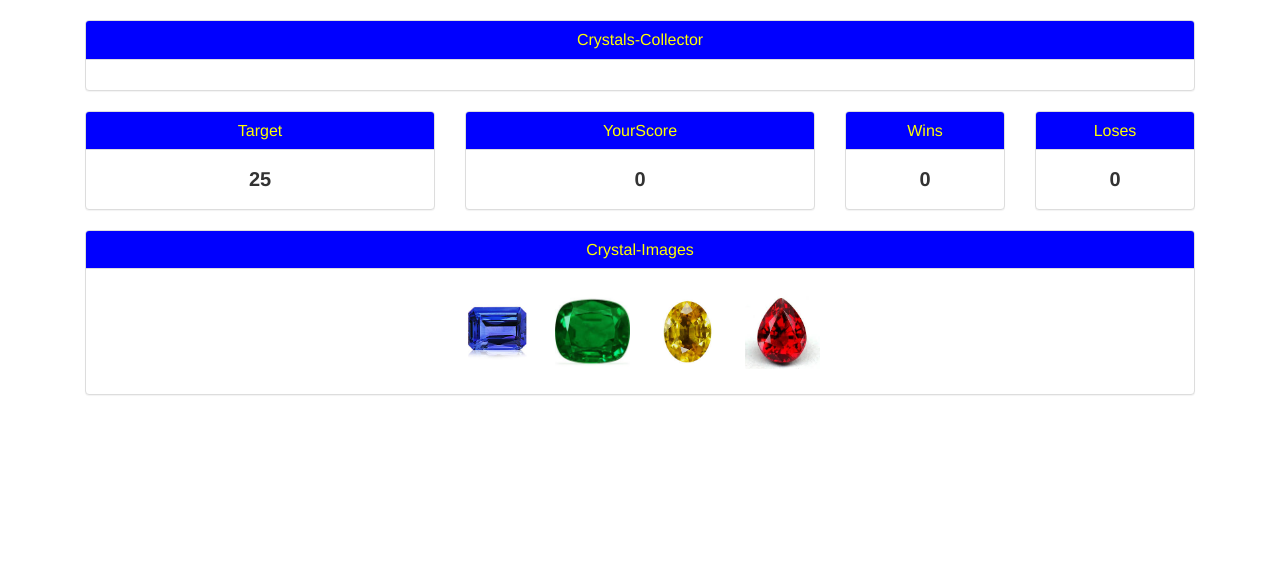
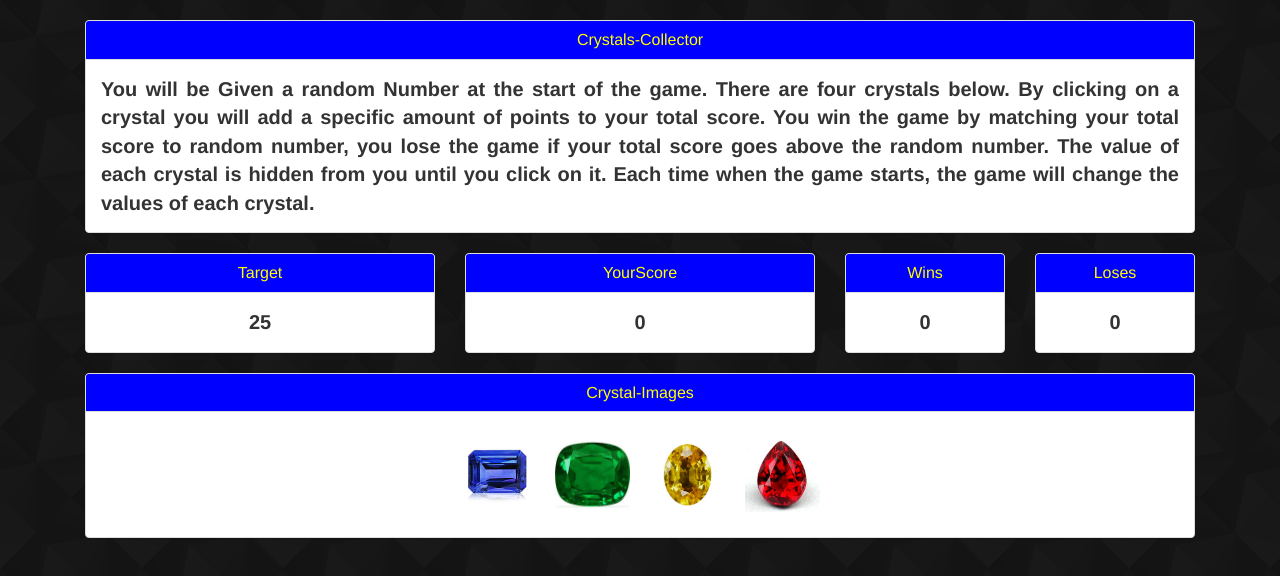
Before and after one commit to csrivatsava/week-4-game, a plain HTML site: page index.html in a window 1280 px wide. Drawn offline with nearby package versions, Linux system fonts and the light colour scheme.

Commit message:
Final changes after testing the Game code

```diff
--- a/assets/css/style.css
+++ b/assets/css/style.css
@@ -27,3 +27,9 @@
 	font-size: 20px;
 	font-weight: bold;
 }
+.crystalGameDescription{
+	text-align: justify;
+}
+body{
+	background-image: url(../images/diagmonds.png)
+}
--- a/assets/javascript/game.js
+++ b/assets/javascript/game.js
@@ -13,7 +13,6 @@ $( document ).ready(function() {
 
   gameUI();
 	targetNumber = targetNum(); // creating Target number.
-  console.log('document ready' + targetNumber)
 
   randomCrystalNum();
   $(".winsBody").text(wins)
@@ -24,16 +23,13 @@ $( document ).ready(function() {
 	    // Using the $(this) keyword specifies that we should be extracting the crystal value of the clicked crystal.
 	    // Using the .attr("data-crystalvalue") allows us to grab the value out of the "data-crystalvalue" attribute.
 	    // Since attributes on HTML elements are strings, we must convert it to an integer before adding to the counter
-	    console.log('onClick function')
 	    var crystalValue = ($(this).attr("data-crystalvalue"));
 	    crystalValue = parseInt(crystalValue);
-	    console.log(crystalValue);
+	    // console.log(crystalValue);
 	    // We then add the crystalValue to the user's "counter" which is a global variable.
 	    // Every click, from every crystal adds to the global counter.
 	    counter += crystalValue;
 	    // All of the same game win-lose logic applies. So the rest remains unchanged.
-	    console.log("New score: " + counter);
-	    console.log('targetNumber: ' + targetNumber)
 	    $(".userGuessNum").empty();
 	    $(".userGuessNum").text(counter);
 	    if (counter === targetNumber) {
@@ -45,6 +41,7 @@ $( document ).ready(function() {
         randomCrystalNum();
         $(".winsBody").text(wins)
         $(".losesBody").text(loses)
+        counter =0;
 	    }
 	    else if (counter >= targetNumber) {
         loses++;
@@ -55,59 +52,62 @@ $( document ).ready(function() {
         randomCrystalNum();
         $(".winsBody").text(wins)
         $(".losesBody").text(loses)
+        counter =0;
 	    }
 	});
-  // reset();
-
 });
 
+
+// function to reset.
 function reset(){
   counter =0;
-  $(".crystalImgBody").empty();
+
   $('.randomTarget').empty();
   $(".userGuessNum").empty();
   $(".winsBody").empty();
   $(".losesBody").empty();
   $(".userGuessNum").text(counter);
   $(".randomTarget").text(targetNumber);
-
-//  randomCrystalNum();
 }
 
 // Function to create a target number.
 function targetNum(){
    // reset();
     targetNumber = getRandomInt(19,120);
-
-    console.log('targetNum' + targetNumber)
    	return targetNumber;
 }
-// Function to create a random crystal number.
+// Function to create and assign a random crystal number.
 function randomCrystalNum(){
   reset();
   // We begin by expanding our array to include four options.
   var numberOptions = [9, 5, 3, 2];
-  //numberOptions.sort(function() { return 0.5 - Math.random() });
   numberOptions = shuffle(numberOptions);
-  // $(".container").append("<div id = \"crystals\">");
+
   // Next we create a for loop to create crystals for every numberOption.
+  for (var i = 0; i < numberOptions.length; i++) {
+    // For each iteration, we will update image crystal with a number
+    var img = '#img' + i
+    var imageCrystal = $(img)
+    // each crystal is given a data attribute and added the value to the attribute.
+    imageCrystal.attr("data-crystalvalue", numberOptions[i]);
+  }
+  // console.log(numberOptions)
+}
+function addCrystals(){
   var crystals = ['assets/images/Blue.jpg','assets/images/Emerald.jpg','assets/images/Yellow.jpg','assets/images/Ruby.jpg']
-  for (var i = 0; i < numberOptions.length; i++) {
+  for (var i = 0; i < crystals.length; i++) {
     // For each iteration, we will create an imageCrystal
     var imageCrystal = $("<img>");
     // First each crystal will be given the class ".crystal-image".
     // This will allow the CSS to take effect.
     imageCrystal.addClass("crystal-image");
+    imageCrystal.attr('id', ('img'+ i));
     // Each imageCrystal will be given a src link to the crystal image
     imageCrystal.attr("src", crystals[i]);
-    // Each imageCrystal will be given a data attribute called data-crystalValue.
-    // This data attribute will be set equal to the array value.
-    imageCrystal.attr("data-crystalvalue", numberOptions[i]);
     // Lastly, each crystal image (with all it classes and attributes) will get added to the page.
     $(".crystalImgBody").append(imageCrystal);
-    console.log('in randomCrystalNum')
 
-  }console.log(numberOptions)
+  }
 }
 
 //Shuffle the elements in the array.
@@ -142,6 +142,9 @@ function gameUI(){
   createPanel('Wins','winsBody','col-sm-2')
   createPanel('Loses','losesBody','col-sm-2')
   createPanel('Crystal-Images', 'crystalImgBody','col-sm-12')
+  addCrystals();
+  var GameDescription = "You will be Given a random Number at the start of the game. There are four crystals below. By clicking on a crystal you will add a specific amount of points to your total score. You win the game by matching your total score to random number, you lose the game if your total score goes above the random number. The value of each crystal is hidden from you until you click on it. Each time when the game starts, the game will change the values of each crystal."
+  $('.crystalGameDescription').text(GameDescription)
 }
 
 function createPanel(headType,bodyType, colType){
```
Also changed, not shown: assets/images/diagmonds.png (added).
